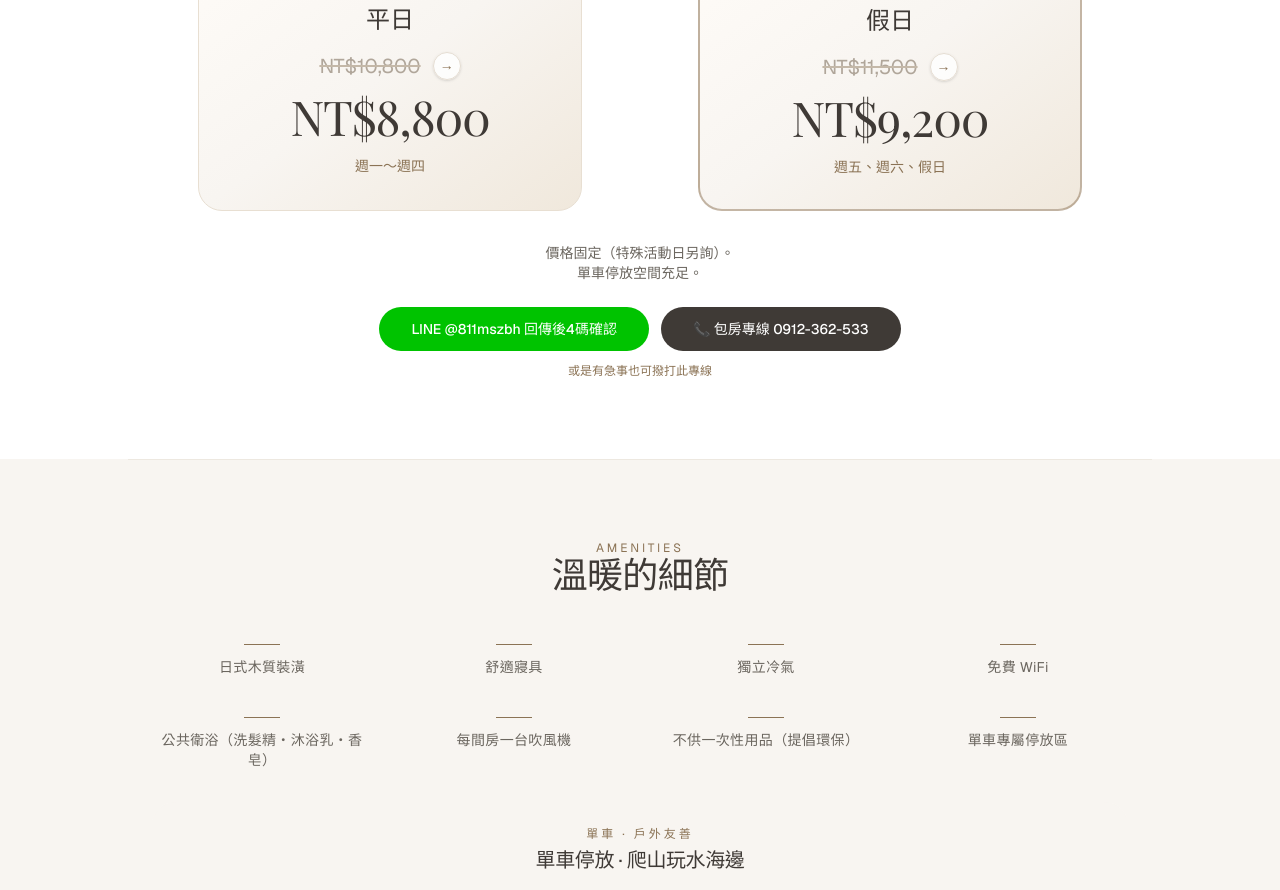
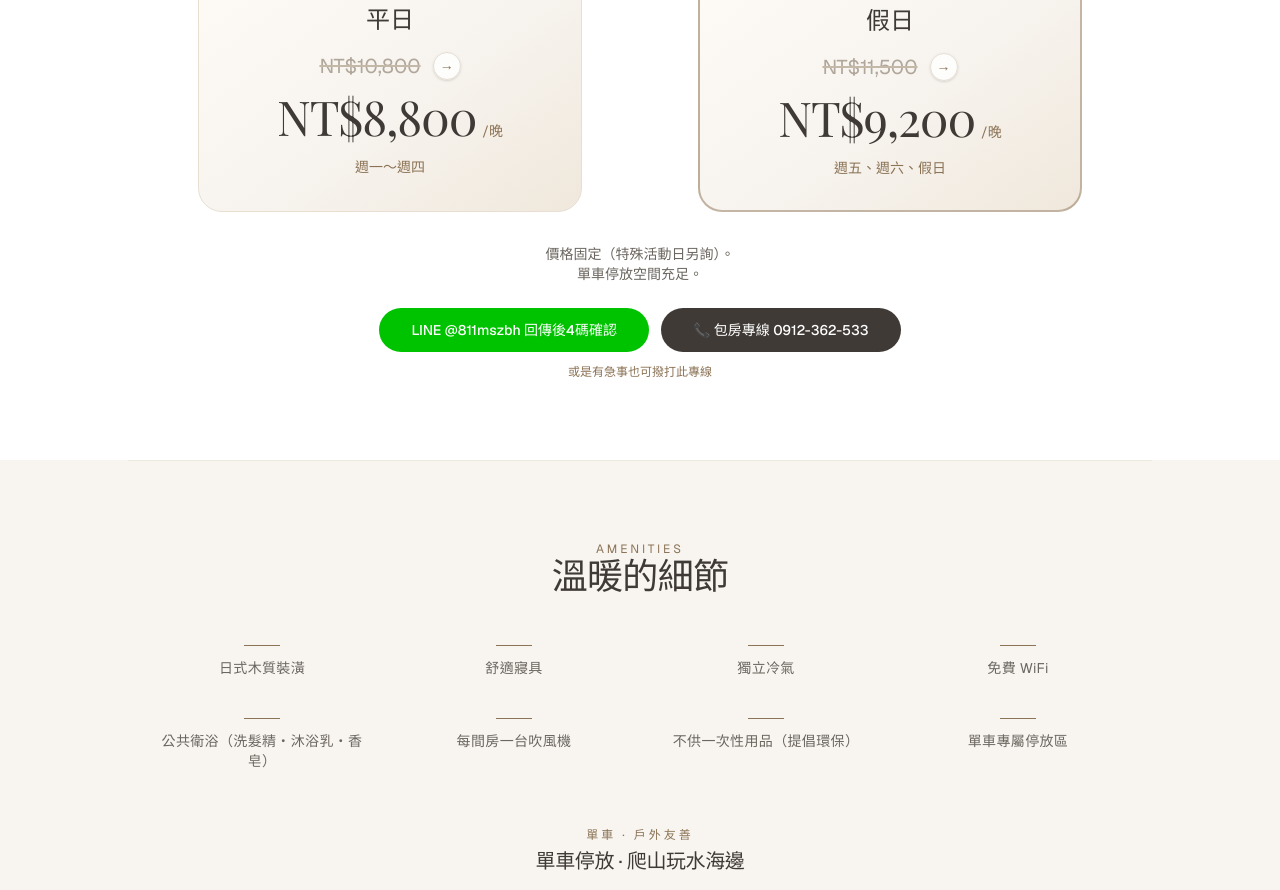
Before and after one commit to hamywu2222-cpu/yijianwu-booking, a Next.js app: page / in a window 1280 px wide. Shown: the part 3760-4650 px from the top of the page. Built offline with nearby package versions, Linux system fonts and the light colour scheme; no server answers.

Commit message:
包房方案優惠價加上 /晚

```diff
--- a/app/page.tsx
+++ b/app/page.tsx
@@ -88,12 +88,14 @@ function PackagePriceCard({
   salePrice,
   period,
   featured = false,
+  saleSuffix = '/晚',
 }: {
   label: string;
   originalPrice: string;
   salePrice: string;
   period: string;
   featured?: boolean;
+  saleSuffix?: string;
 }) {
   return (
     <div
@@ -103,7 +105,13 @@ function PackagePriceCard({
     >
       <PriceOfferBadge />
       <div className="text-2xl font-light text-[#3F3A36] mb-4">{label}</div>
-      <PriceStrikeThrough originalPrice={originalPrice} salePrice={salePrice} size="lg" align="center" />
+      <PriceStrikeThrough
+        originalPrice={originalPrice}
+        salePrice={salePrice}
+        saleSuffix={saleSuffix}
+        size="lg"
+        align="center"
+      />
       <div className="text-sm text-[#8B7355] mt-4">{period}</div>
     </div>
   );
```
